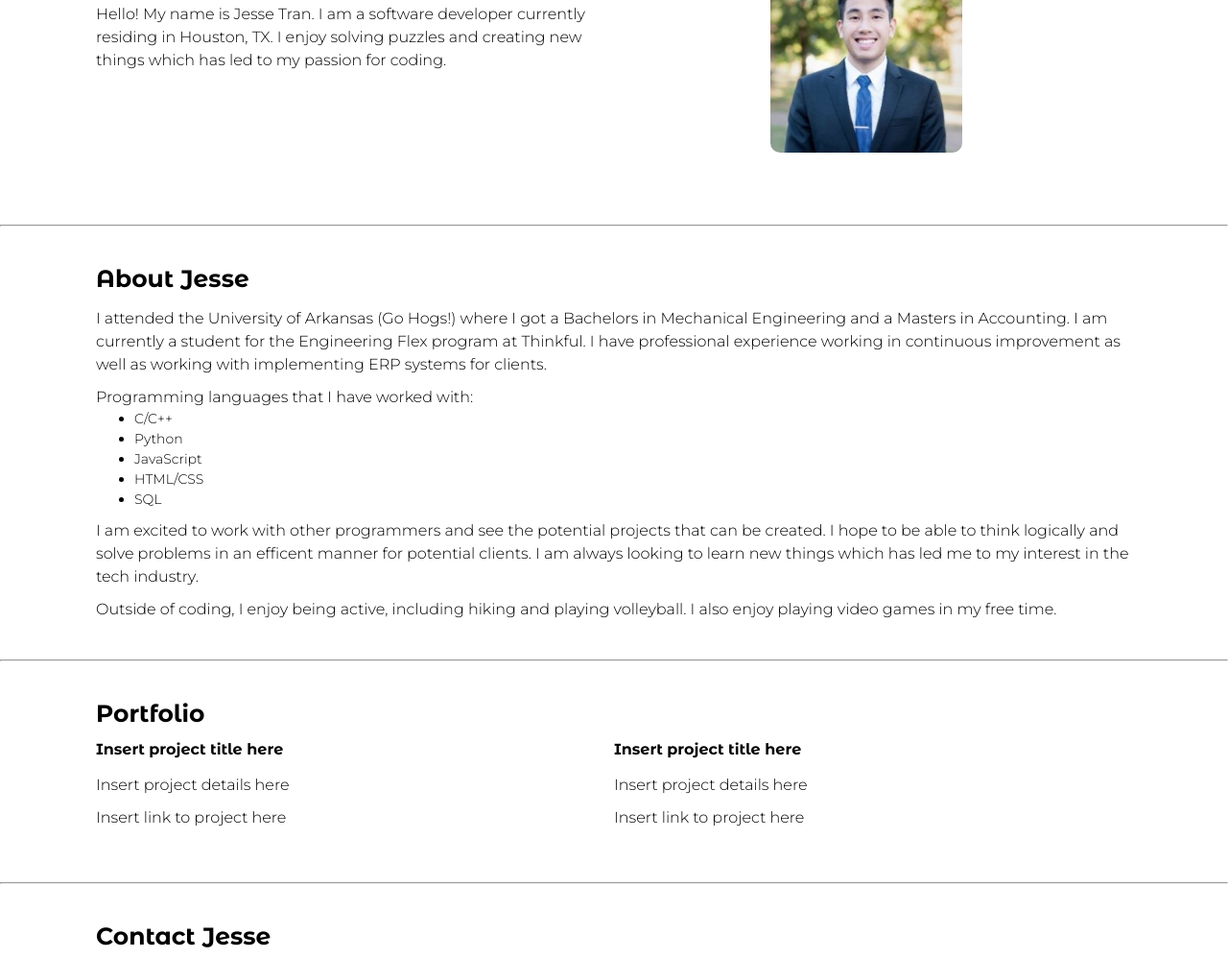
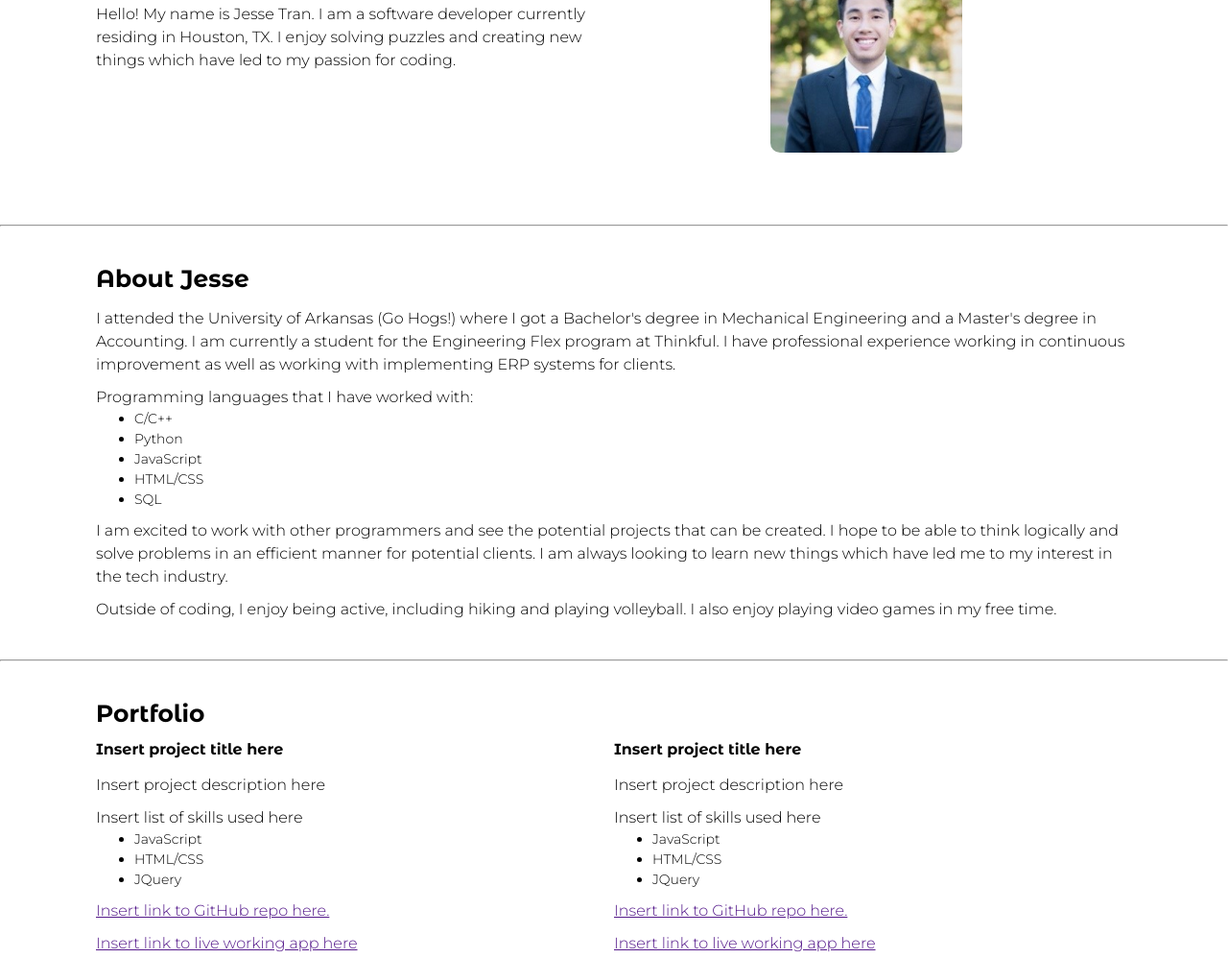
Before and after one commit to jessetran03/portfolio-old, a plain HTML site: page index.html in a window 1280 px wide. Shown: the part 293-1291 px from the top of the page at 96% size. Drawn offline with nearby package versions, Linux system fonts and the light colour scheme; a script that the page names is missing.

Commit message:
Update index.html

```diff
--- a/index.html
+++ b/index.html
@@ -30,7 +30,7 @@
         </div>
         <div class="item">
           <h3>Meet Jesse</h3>
-          <p>Hello! My name is Jesse Tran. I am a software developer currently residing in Houston, TX. I enjoy solving puzzles and creating new things which has led to my passion for coding.</p>
+          <p>Hello! My name is Jesse Tran. I am a software developer currently residing in Houston, TX. I enjoy solving puzzles and creating new things which have led to my passion for coding.</p>
         </div>
       </section>
 
@@ -38,7 +38,7 @@
 
       <section id="about">
         <h3>About Jesse</h3>
-        <p>I attended the University of Arkansas (Go Hogs!) where I got a Bachelors in Mechanical Engineering and a Masters in Accounting. I am currently a student for the Engineering Flex program at Thinkful. I have professional experience working in continuous improvement as well as working with implementing ERP systems for clients.</p>
+        <p>I attended the University of Arkansas (Go Hogs!) where I got a Bachelor's degree in Mechanical Engineering and a Master's degree in Accounting. I am currently a student for the Engineering Flex program at Thinkful. I have professional experience working in continuous improvement as well as working with implementing ERP systems for clients.</p>
         <p>Programming languages that I have worked with:</p>
         <ul>
           <li>C/C++</li>
@@ -47,7 +47,7 @@
           <li>HTML/CSS</li>
           <li>SQL</li>
         </ul>
-        <p>I am excited to work with other programmers and see the potential projects that can be created. I hope to be able to think logically and solve problems in an efficent manner for potential clients. I am always looking to learn new things which has led me to my interest in the tech industry.</p>
+        <p>I am excited to work with other programmers and see the potential projects that can be created. I hope to be able to think logically and solve problems in an efficient manner for potential clients. I am always looking to learn new things which have led me to my interest in the tech industry.</p>
         <p>Outside of coding, I enjoy being active, including hiking and playing volleyball. I also enjoy playing video games in my free time.</p>
       </section>
 
@@ -58,13 +58,27 @@
         <div class="group">
           <div class="item">
             <h4>Insert project title here</h4>
-            <p>Insert project details here</p>
-            <p>Insert link to project here</p>
+            <p>Insert project description here</p>
+            <p>Insert list of skills used here</p>
+            <ul>
+              <li>JavaScript</li>
+              <li>HTML/CSS</li>
+              <li>JQuery</li>
+            </ul>
+            <p><a href="">Insert link to GitHub repo here.</a></p>
+            <p><a href="">Insert link to live working app here</a></p>
           </div>
           <div class="item">
             <h4>Insert project title here</h4>
-            <p>Insert project details here</p>
-            <p>Insert link to project here</p>
+            <p>Insert project description here</p>
+            <p>Insert list of skills used here</p>
+            <ul>
+              <li>JavaScript</li>
+              <li>HTML/CSS</li>
+              <li>JQuery</li>
+            </ul>
+            <p><a href="">Insert link to GitHub repo here.</a></p>
+            <p><a href="">Insert link to live working app here</a></p>
           </div>
         </div>
       </section>
```
